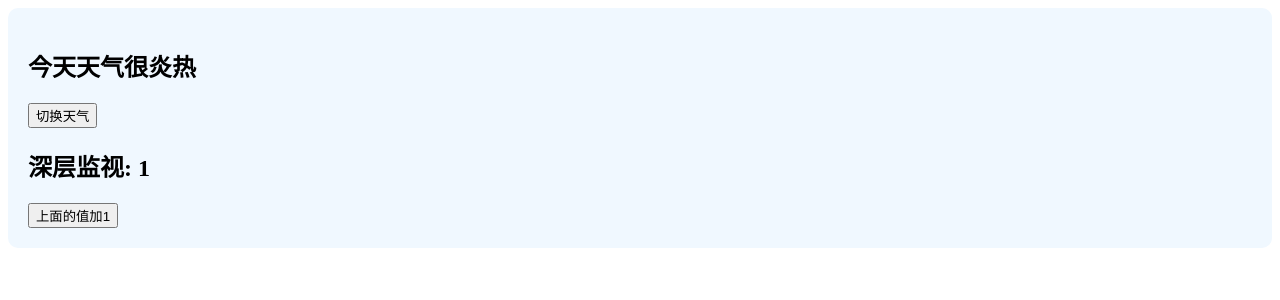
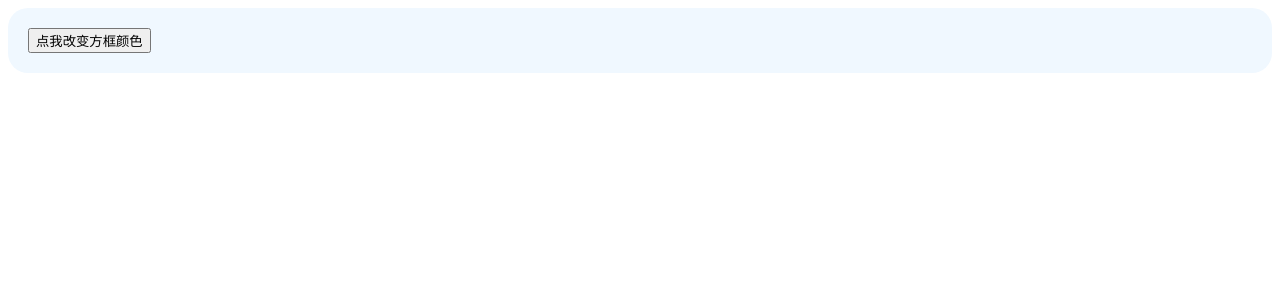
Before and after one commit to BUAA-TYZ/Learn-Vue, a Vue app in the folder hello-vue3/: page / in a window 1280 px wide. Shown: the top 300 px of the page. Built offline with nearby package versions, Linux system fonts and the light colour scheme.

Commit message:
:fire: 绑定样式

```diff
--- a/hello-vue3/src/App.vue
+++ b/hello-vue3/src/App.vue
@@ -1,20 +1,15 @@
 <!-- html -->
 <template>
-  <div class="app">
-    <!--
-      监视属性
-        1. 当监视的属性变化时, 回调被调用
-      和计算属性的区别
-        1. 计算能做的, 监视都能做 但最好使用计算
-        2. 监视能做的, 计算不一定 比如 异步任务
-      两个重要的原则
-        1. 被 Vue 管理的函数写成普通函数
-        2，不被的(定时器的回调等)写成 lambda
-      -->
-    <h2>今天天气很{{ info }}</h2>
-    <button @click="changeWhether">切换天气</button>
-    <h2>深层监视: {{ deep_ex.a }}</h2>
-    <button @click="changeA">上面的值加1</button>
+  <!--
+    Vue 专门为 class 和 style 的 v-bind 用法提供了特殊的功能增强
+    除了字符串外，表达式的值也可以是对象或数组
+    1. 绑定class样式
+      可以传递数组 对象 字符串
+      :class 也可以传递一个数组, 表明需要应用的 class
+    2. 绑定style样式
+  -->
+  <div class="app" :class="color">
+    <button @click="changeColor">点我改变方框颜色</button>
   </div>
 </template>
 
@@ -23,43 +18,15 @@
 export default {
   data() {
     return {
-      isHot: true,
-      deep_ex: {
-        a: 1,
-      },
+      color: "border-blue",
     };
   },
   methods: {
-    changeWhether() {
-      this.isHot = !this.isHot;
-    },
-    changeA() {
-      this.deep_ex.a++;
-    },
-  },
-  computed: {
-    info() {
-      return this.isHot ? "炎热" : "寒冷";
-    },
-  },
-  watch: {
-    // 不开 deep, immediate 等配置
-    // 简写
-    info(new_val, old_val) {
-      console.log(new_val, old_val);
-    },
-    // "deep_ex.a": {
-    //   handler(new_val, old_val) {
-    //     console.log(new_val, old_val);
-    //   },
-    // },
-
-    // 不开 deep 则除非整体改变才会回调
-    deep_ex: {
-      deep: true,
-      handler() {
-        console.log("deep_ex changed.");
-      },
+    changeColor() {
+      const shapeSet = ["border-blue", "border-red", "border-green"];
+      const i = Math.floor(Math.random() * 3);
+      console.log(shapeSet[i]);
+      this.color = shapeSet[i];
     },
   },
 };
@@ -68,8 +35,19 @@ export default {
 <!-- css -->
 <style>
 .app {
+  padding: 20px;
+  border-radius: 20px;
+}
+
+.border-blue {
   background-color: aliceblue;
-  border-radius: 10px;
-  padding: 20px;
+}
+
+.border-red {
+  background-color: red;
+}
+
+.border-green {
+  background-color: greenyellow;
 }
 </style>
```
